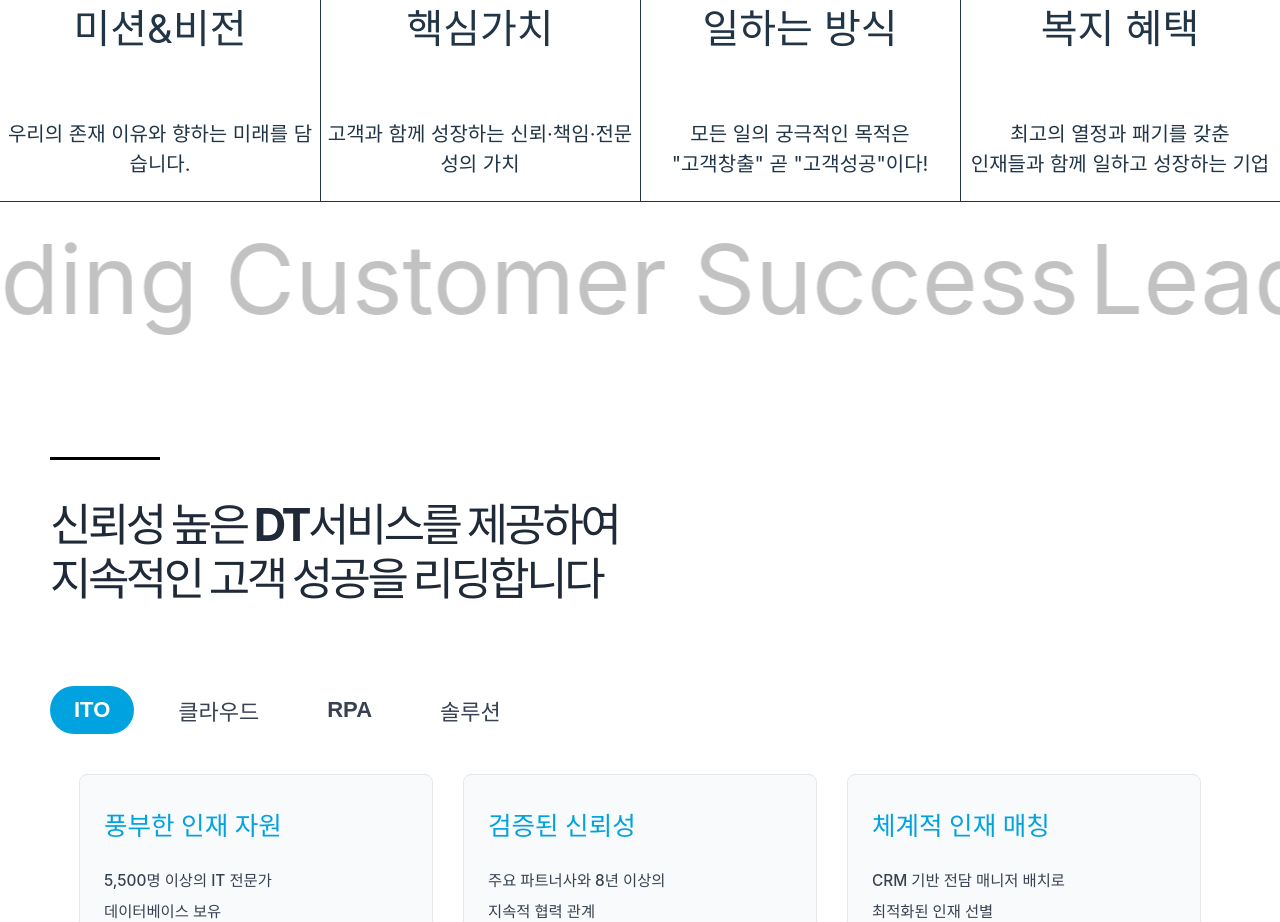
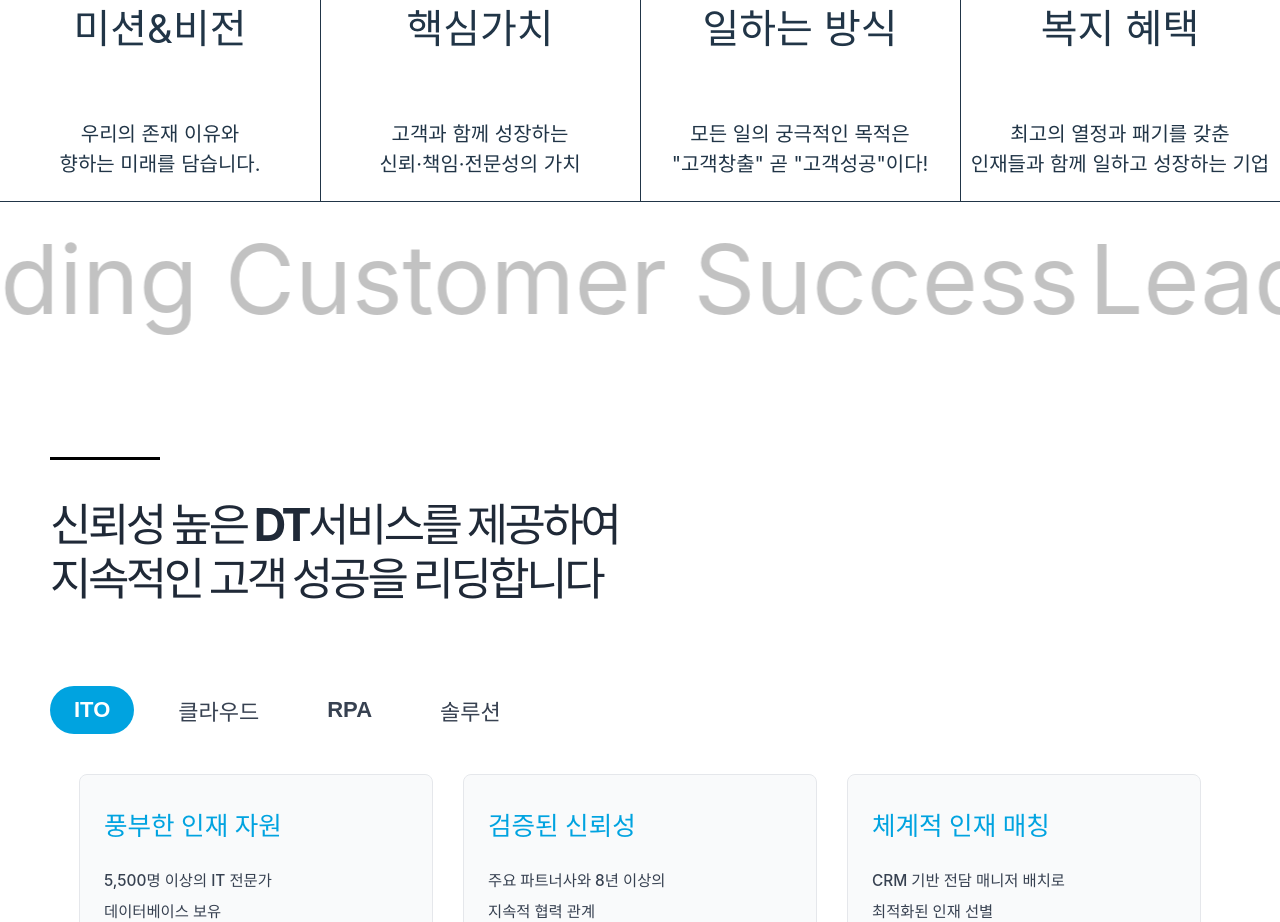
Before and after one commit to onexhana/nimbustech_website, a React (Vite) app: page / in a window 1280 px wide. Shown: the part 1020-1942 px from the top of the page. Built offline with nearby package versions, Linux system fonts and the light colour scheme; a web font is replaced by a local one.

Commit message:
feat:탭 반영

```diff
--- a/src/components/Home/HomeButton.tsx
+++ b/src/components/Home/HomeButton.tsx
@@ -87,7 +87,7 @@ const buttons: ButtonItem[] = [
   {
     title: "Mission&Vision",
     subtitle: "미션&비전",
-    description: "우리의 존재 이유와 향하는 미래를 담습니다.",
+    description: "우리의 존재 이유와\n향하는 미래를 담습니다.",
     link: "/#about",
     imagePath: "/popup_image/Mission&Vision.jpg",
     titleFontSize: 30,
@@ -97,7 +97,7 @@ const buttons: ButtonItem[] = [
   {
     title: "Core Values",
     subtitle: "핵심가치",
-    description: "고객과 함께 성장하는 신뢰·책임·전문성의 가치",
+    description: "고객과 함께 성장하는\n신뢰·책임·전문성의 가치",
     link: "/#about",
     imagePath: "/popup_image/Core%20Values.jpg",
     titleFontSize: 30,
```
